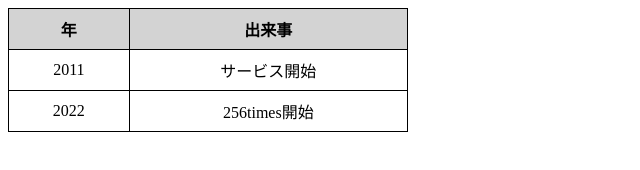
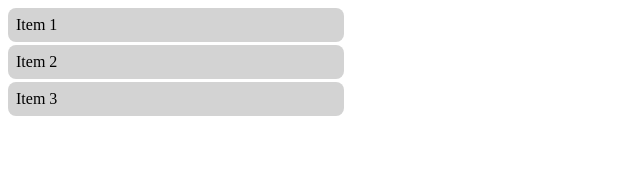
Before and after one commit to umedanaoyuki/MyAdvancedCSS, a plain HTML site: page index.html in a window 1280 px wide. Shown: the whole page, without its empty margins (0-640 px from the left). Drawn offline with Linux system fonts and the light colour scheme.

Commit message:
ul liのスタイリング

```diff
--- a/index.html
+++ b/index.html
@@ -8,16 +8,10 @@
   <link rel="stylesheet" href="style.css">
 </head>
 <body>
-
-  <table>
-    <thead>
-      <tr><th>年</th><th>出来事</th></tr>
-    </thead>
-    <tbody>
-      <tr><td>2011</td><td>サービス開始</td></tr>
-      <tr><td>2022</td><td>256times開始</td></tr>
-    </tbody>
-  </table>
-
+  <ul>
+    <li>Item 1</li>
+    <li>Item 2</li>
+    <li>Item 3</li>
+  </ul>
 </body>
 </html>
--- a/style.css
+++ b/style.css
@@ -1,18 +1,15 @@
 @charset "utf-8";
 
-table {
-  border-collapse: collapse;
-  width: 400px;
+ul {
+  margin: 0;
+  padding: 0;
+  list-style: none;
 }
 
-th {
-  border: 1px solid black;
+li {
+  background: lightgray;
   padding: 8px;
-  background-color: lightgray;
+  border-radius: 8px;
+  margin-bottom: 3px;
+  width: 320px;
 }
-
-td {
-  border: 1px solid black;
-  padding: 8px;
-  text-align: center;
-}
```
